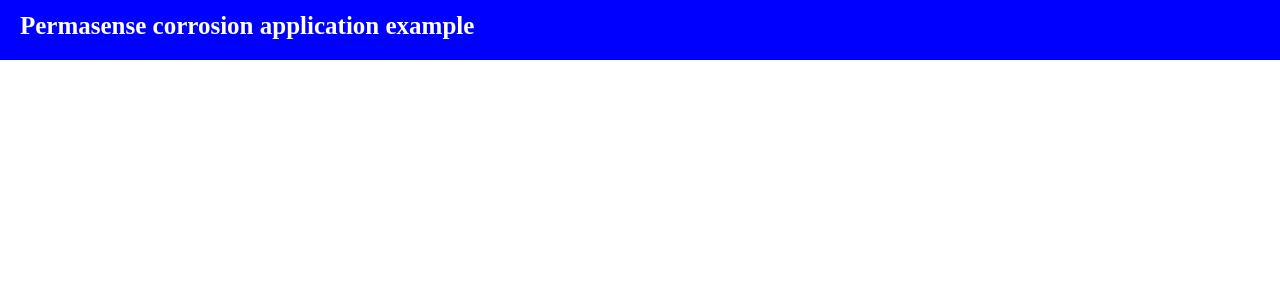
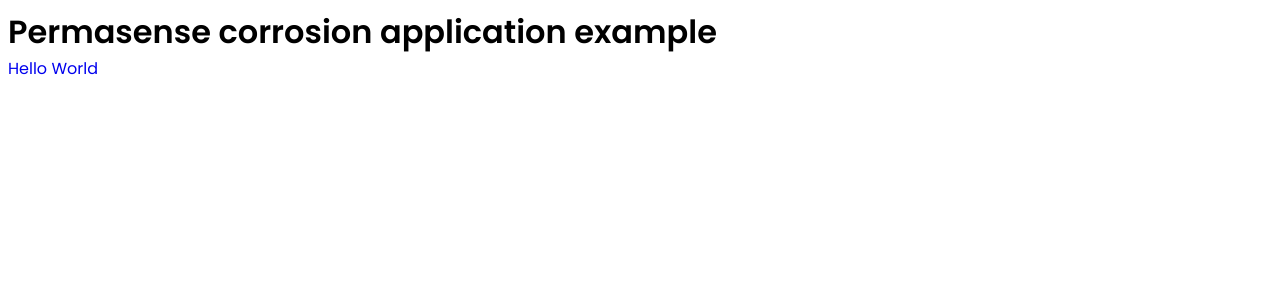
Before and after one commit to thibaultcrn1/permasense-corrosion-app-example, an Angular app: page / in a window 1280 px wide. Shown: the top 300 px of the page. Built offline with nearby package versions, Linux system fonts and the light colour scheme.

Commit message:
Update file

```diff
--- a/src/app/app-routing.module.ts
+++ b/src/app/app-routing.module.ts
@@ -2,11 +2,9 @@
 import { RouterModule, Routes } from '@angular/router';
 
 import { HelloWorldComponent } from './hello-world/hello-world.component';
-import { DashboardComponent } from './dashboard/dashboard.component';
 
 const routes: Routes = [
-  {path: 'hello-world', component: HelloWorldComponent},
-  {path: "dashboard", component: DashboardComponent},
+  {path: 'hello-world', component: HelloWorldComponent}
 ];
 
 @NgModule({
--- a/src/app/app.component.css
+++ b/src/app/app.component.css
@@ -1,22 +1,118 @@
-* {
-    margin: 0px 0px 0px 0px;
-    padding: 0px 0px 0px 0px;
+@import url("https://fonts.googleapis.com/css2?family=Poppins:wght@399;400;500;600&display=swap");
+
+:root {
+    --main-color: #4b5455;
+    --color-dark: #1D2231;
+    --text-grey: #8390A2;
 }
 
-header {
-    background-color: blue;
-    width: 100%;
-    height: 60px;
-    display: flex;
-    position: fixed;
-    margin-left: -8px;
-    margin-top: -8px;
+* {
+    font-family: 'Poppins', sans-serif;
+    margin: 0;
+    padding: 0;
+    text-decoration: none;
+    list-style-type: none;
+    box-sizing: border-box;
 }
 
-header h1 {
-    font-size: 25px;
-    justify-content: center;
+.sidebar {
+    height: 100%;
+    width: 240px;
+    position: fixed;
+    left: 0;
+    top: 0;
+    z-index: 100;
+    background: #4b5455;
     color: #ffffff;
-    margin-top: 12px;
-    margin-left: 20px;
 }
+
+.sidebar-header {
+    display: flex;
+    justify-content: space-between;
+    align-items: center;
+    height: 60px;
+    padding: 0rem 1rem;
+}
+
+.sidebar-header .brand img {
+    margin-left: 30px;
+    margin-top: 30px;
+    width: 150px;
+}
+
+.sidebar-menu {
+    margin-top: 30px;
+    padding: 1rem;
+}
+
+.sidebar li {
+    margin-bottom: 1rem;
+}
+
+.sidebar a {
+    color: #ffffff;
+    font-size: .9rem;
+}
+
+.sidebar a span:last-child {
+    padding-left: .6rem;
+}
+
+.header {
+    background-color: #616a6b;
+    margin-top: -9px;
+    height: 60px;
+    position: relative;
+    border-bottom: 5px solid rgb(39, 86, 238);
+}
+
+.header img {
+    width: 300px;
+    float: left;
+    margin-left: 240px;
+    margin-top: 4px;
+}
+
+.header .header-menu {
+    float: right;
+    margin-top: 15px;
+}
+
+.header .header-menu a {
+    color: #ffffff;
+    font-size: 17px;
+    padding-right: 40px;
+}
+
+.header .header-menu a:hover {
+    color: gray;
+}
+
+.header .header-menu a img {
+    width: 40px;
+    float: right;
+    margin: 0;
+    margin-top: -6px;
+    margin-right: 20px;
+}
+
+.main-content .graph {
+    height: 45%;
+    width: 90%;
+    margin-left: 200px;
+    margin-top: 10%;
+}
+
+.main-content .content {
+    margin-left: 15%;
+    margin-top: 6%;
+    text-align: center;
+}
+
+.main-content .content form {
+    margin-top: 10px;
+}
+
+.main-content .content button {
+    margin-top: 10px;
+}
--- a/src/app/app.component.html
+++ b/src/app/app.component.html
@@ -5,7 +5,6 @@
 <nav>
   <ul class="nav">
     <li><a routerLink="/hello-world">Hello World</a></li>
-    <li><a routerLink="/dashboard">Dashboard</a></li>
   </ul>
 </nav>
 
```
